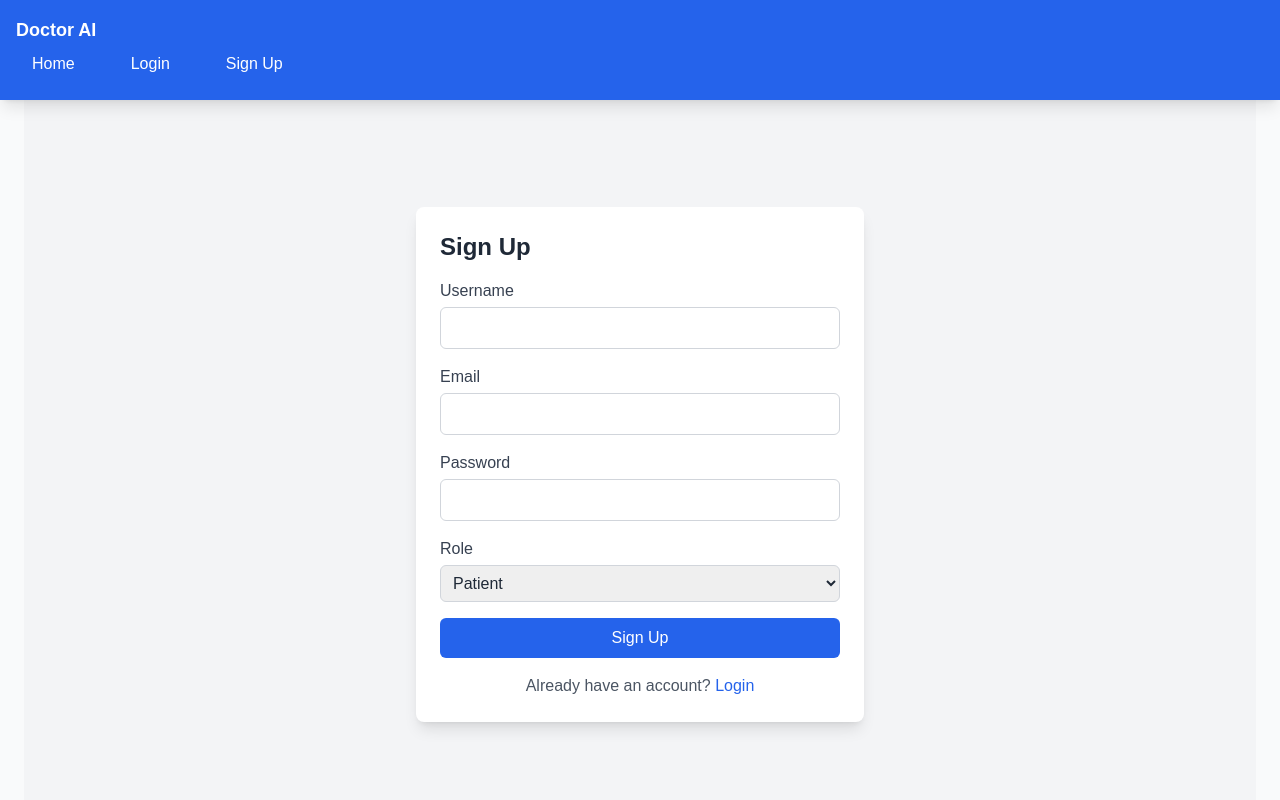
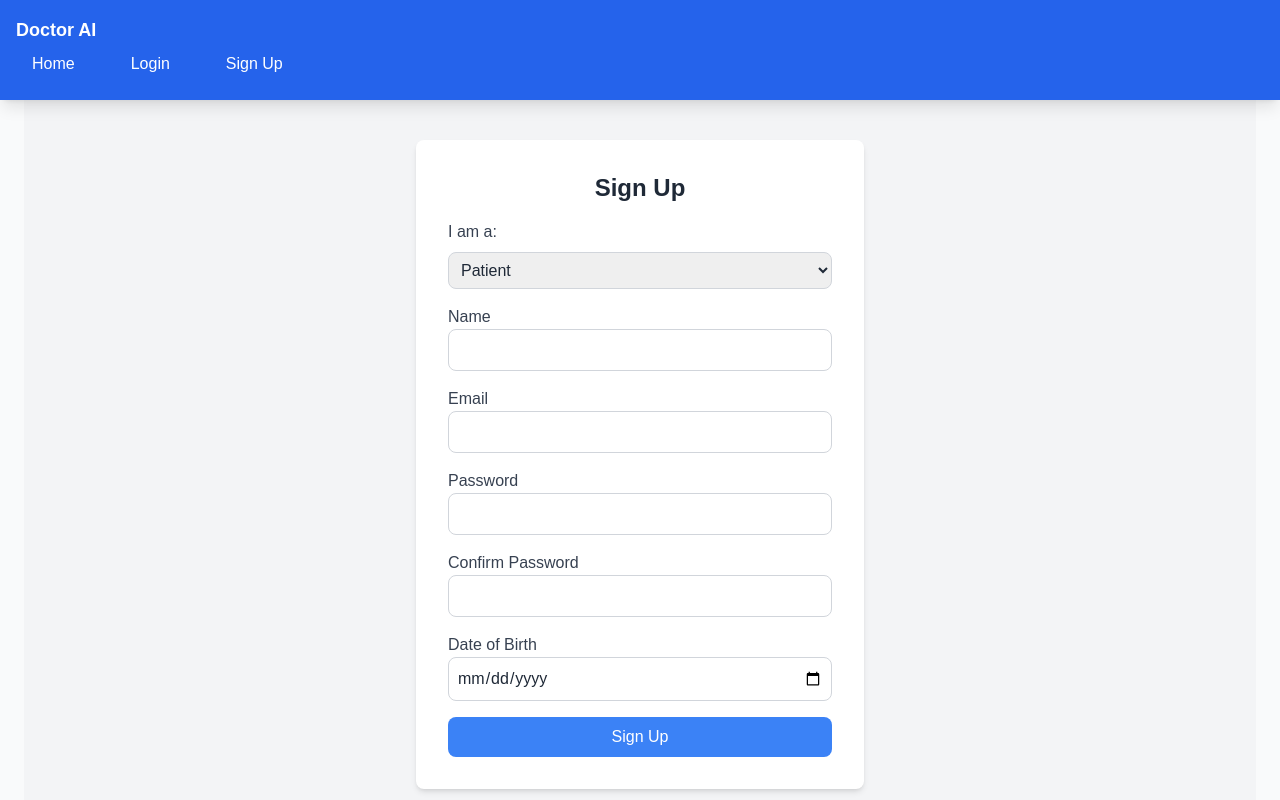
Before and after one commit to EpheyHertz/mydoctoraifrontend, a Next.js app: page /auth/signup in a window 1280 px wide. Shown: the top 800 px of the page. Built offline with nearby package versions, Linux system fonts and the light colour scheme.

Commit message:
Update page.jsx

```diff
--- a/app/auth/signup/page.jsx
+++ b/app/auth/signup/page.jsx
@@ -1,125 +1,185 @@
-'use client'
-import { useState } from 'react';
-import Link from 'next/link';
-import { useRouter } from 'next/navigation';
+"use client"; // Client Component
 
-const Signup = () => {
+import { useState, useEffect } from "react";
+import { useRouter } from "next/navigation";
+
+const SignUp = () => {
+  const [isMounted, setIsMounted] = useState(false); // Track component mounting
+  const [userType, setUserType] = useState("patient");
   const [formData, setFormData] = useState({
-    username: '',
+    name: '',
     email: '',
     password: '',
-    role: 'patient',
+    confirmPassword: '',
+    licenseNumber: '',
+    specialization: '',
+    dob: ''
   });
-  const [errors, setErrors] = useState('');
+
   const router = useRouter();
 
+  // Ensure component renders on the client side
+  useEffect(() => {
+    setIsMounted(true);
+  }, []);
+
+  // Prevent rendering on the server side until fully mounted on client
+  if (!isMounted) {
+    return null;
+  }
+
   const handleChange = (e) => {
-    const { name, value } = e.target;
-    setFormData((prevData) => ({
-      ...prevData,
-      [name]: value,
-    }));
+    setFormData({ ...formData, [e.target.name]: e.target.value });
   };
 
   const handleSubmit = async (e) => {
     e.preventDefault();
 
+    const data = {
+      name: formData.name,
+      email: formData.email,
+      password: formData.password,
+      ...(userType === 'doctor' && { licenseNumber: formData.licenseNumber, specialization: formData.specialization }),
+      ...(userType === 'patient' && { dob: formData.dob })
+    };
+
     try {
-    const response = await fetch('http://127.0.0.1:8000/apis/signup/', {
-      method: 'POST',
-      headers: { 'Content-Type': 'application/json' },
-      body: JSON.stringify(formData),
-    });
-    const result = await response.json();
-    console.log('Backend Response:', result); // Check backend response
+      const response = await fetch('/apis/signup', {
+        method: 'POST',
+        headers: { 'Content-Type': 'application/json' },
+        body: JSON.stringify(data)
+      });
 
-    if (response.ok) {
-      // Success case, redirect to login page
-      alert(result.message); // Show success message
-      router.push('/auth/login'); // Redirect
-    } else {
-      // If not successful, show errors
-      setErrors(result.message || 'Registration failed');
+      if (response.ok) {
+        router.push('/login'); // 👈 Redirect to login page after successful sign-up
+      } else {
+        console.error('Sign-up failed');
+      }
+    } catch (error) {
+      console.error('An error occurred:', error);
     }
-  } catch (error) {
-    console.error('Error during registration:', error);
-    setErrors('An error occurred. Please try again.');
-  }
-    console.log('Form Data:', formData);
   };
 
   return (
-    <div className="min-h-screen flex items-center justify-center bg-gray-100 p-4">
-      <div className="w-full max-w-md bg-white shadow-lg rounded-lg p-6">
-        <h2 className="text-2xl font-bold mb-4">Sign Up</h2>
-        {errors && <p className="text-red-500 mb-4">{errors}</p>}
-        <form onSubmit={handleSubmit} className="space-y-4">
-          <div>
-            <label htmlFor="username" className="block text-gray-700">Username</label>
+    <div className="min-h-screen flex items-center justify-center bg-gray-100">
+      <div className="max-w-md w-full bg-white shadow-md rounded-lg p-8">
+        <h1 className="text-2xl font-bold text-center mb-4">Sign Up</h1>
+
+        {/* Toggle between Doctor and Patient */}
+        <div className="mb-4">
+          <label className="block text-gray-700 mb-2">I am a:</label>
+          <select
+            value={userType}
+            onChange={(e) => setUserType(e.target.value)}
+            className="w-full p-2 border border-gray-300 rounded-lg">
+            <option value="patient">Patient</option>
+            <option value="doctor">Doctor</option>
+          </select>
+        </div>
+
+        {/* Sign-up form */}
+        <form onSubmit={handleSubmit}>
+          <div className="mb-4">
+            <label className="block text-gray-700">Name</label>
             <input
               type="text"
-              id="username"
-              name="username"
-              value={formData.username}
+              name="name"
+              value={formData.name}
               onChange={handleChange}
-              className="mt-1 p-2 w-full border border-gray-300 rounded-md"
               required
+              className="w-full p-2 border border-gray-300 rounded-lg"
             />
           </div>
-          <div>
-            <label htmlFor="email" className="block text-gray-700">Email</label>
+
+          <div className="mb-4">
+            <label className="block text-gray-700">Email</label>
             <input
               type="email"
-              id="email"
               name="email"
               value={formData.email}
               onChange={handleChange}
-              className="mt-1 p-2 w-full border border-gray-300 rounded-md"
               required
+              className="w-full p-2 border border-gray-300 rounded-lg"
             />
           </div>
-          <div>
-            <label htmlFor="password" className="block text-gray-700">Password</label>
+
+          <div className="mb-4">
+            <label className="block text-gray-700">Password</label>
             <input
               type="password"
-              id="password"
               name="password"
               value={formData.password}
               onChange={handleChange}
-              className="mt-1 p-2 w-full border border-gray-300 rounded-md"
               required
+              className="w-full p-2 border border-gray-300 rounded-lg"
             />
           </div>
-          <div>
-            <label htmlFor="role" className="block text-gray-700">Role</label>
-            <select
-              id="role"
-              name="role"
-              value={formData.role}
+
+          <div className="mb-4">
+            <label className="block text-gray-700">Confirm Password</label>
+            <input
+              type="password"
+              name="confirmPassword"
+              value={formData.confirmPassword}
               onChange={handleChange}
-              className="mt-1 p-2 w-full border border-gray-300 rounded-md"
               required
-            >
-              <option value="patient">Patient</option>
-              <option value="doctor">Doctor</option>
-            </select>
+              className="w-full p-2 border border-gray-300 rounded-lg"
+            />
           </div>
-          <button
-            type="submit"
-            className="w-full bg-blue-600 text-white p-2 rounded-md hover:bg-blue-700"
-          >
+
+          {/* Conditional Fields for Doctor */}
+          {userType === 'doctor' && (
+            <>
+              <div className="mb-4">
+                <label className="block text-gray-700">Medical License Number</label>
+                <input
+                  type="text"
+                  name="licenseNumber"
+                  value={formData.licenseNumber}
+                  onChange={handleChange}
+                  required
+                  className="w-full p-2 border border-gray-300 rounded-lg"
+                />
+              </div>
+
+              <div className="mb-4">
+                <label className="block text-gray-700">Specialization</label>
+                <input
+                  type="text"
+                  name="specialization"
+                  value={formData.specialization}
+                  onChange={handleChange}
+                  required
+                  className="w-full p-2 border border-gray-300 rounded-lg"
+                />
+              </div>
+            </>
+          )}
+
+          {/* Conditional Fields for Patient */}
+          {userType === 'patient' && (
+            <>
+              <div className="mb-4">
+                <label className="block text-gray-700">Date of Birth</label>
+                <input
+                  type="date"
+                  name="dob"
+                  value={formData.dob}
+                  onChange={handleChange}
+                  required
+                  className="w-full p-2 border border-gray-300 rounded-lg"
+                />
+              </div>
+            </>
+          )}
+
+          <button type="submit" className="w-full bg-blue-500 text-white p-2 rounded-lg">
             Sign Up
           </button>
-          <p className="text-center text-gray-600">
-            Already have an account?{' '}
-            <Link href="/auth/login" className="text-blue-600 hover:underline">
-              Login
-            </Link>
-          </p>
         </form>
       </div>
     </div>
   );
 };
 
-export default Signup;
+export default SignUp;
```
